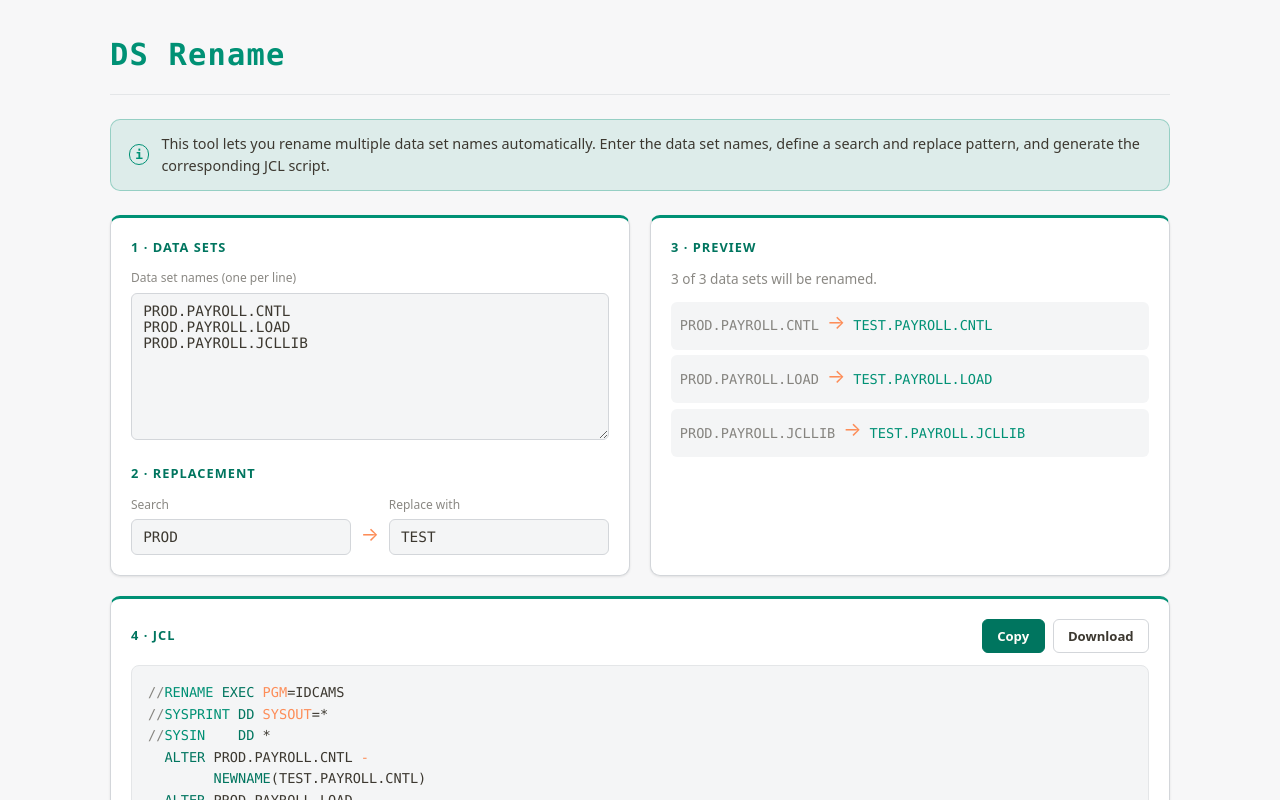
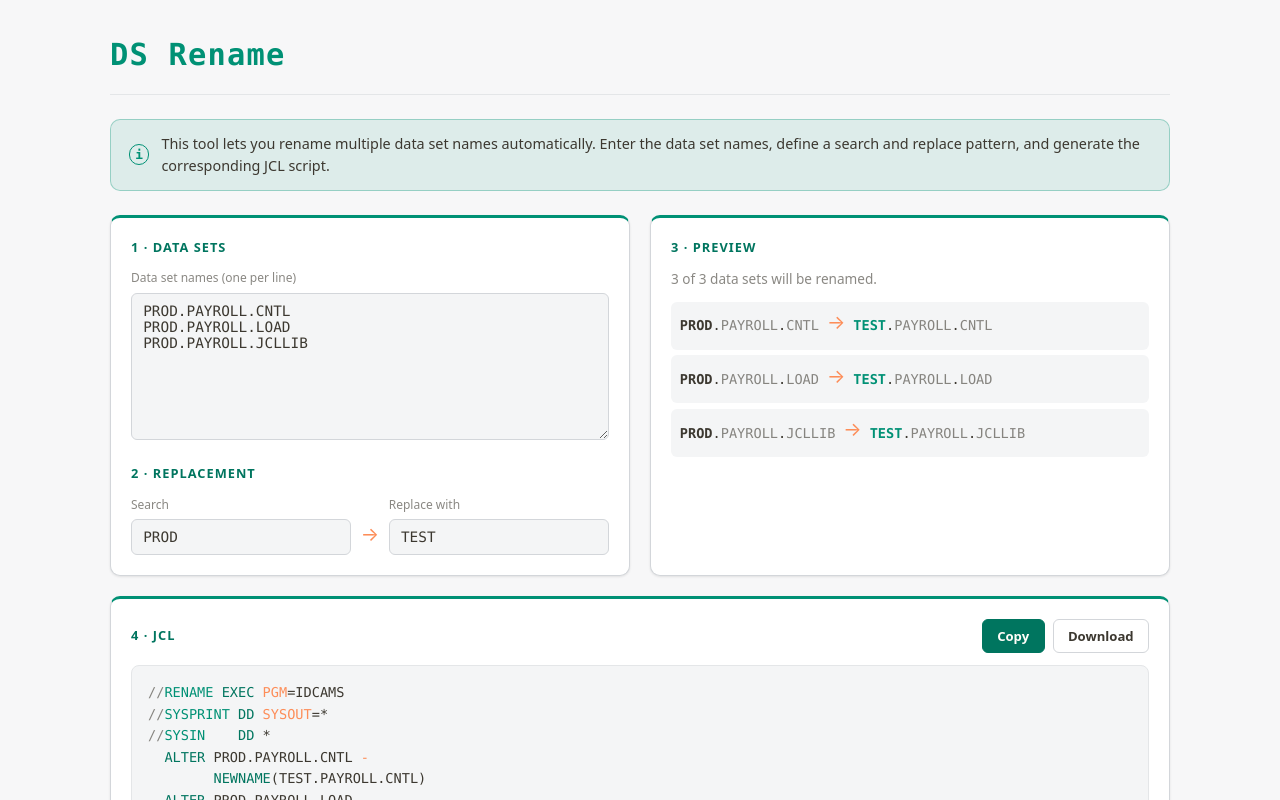
Before and after one commit to damblatt/JCL-DS-Rename-Utility, an Angular app: page / in a window 1280 px wide. Shown: the top 800 px of the page. Built offline with nearby package versions, Linux system fonts and the light colour scheme.

Commit message:
Highlight changed qualifier in rename preview

```diff
--- a/src/app/app.html
+++ b/src/app/app.html
@@ -67,10 +67,10 @@
         <ul class="preview">
           @for (r of results(); track r.oldName) {
             <li [class.unchanged]="!r.changed" [class.invalid]="r.error">
-              <code class="old">{{ r.oldName }}</code>
+              <code class="old" [innerHTML]="r.oldHtml"></code>
               @if (r.changed) {
                 <span class="arrow">→</span>
-                <code class="new">{{ r.newName }}</code>
+                <code class="new" [innerHTML]="r.newHtml"></code>
                 @if (r.error) {
                   <span class="err">{{ r.error }}</span>
                 }
--- a/src/app/app.scss
+++ b/src/app/app.scss
@@ -194,14 +194,6 @@ textarea {
     font-family: var(--font-mono);
   }
 
-  .old {
-    color: var(--text-dim);
-  }
-
-  .new {
-    color: var(--accent);
-  }
-
   .skip {
     color: var(--text-dim);
     font-style: italic;
--- a/src/app/app.ts
+++ b/src/app/app.ts
@@ -20,16 +20,23 @@ export class App {
   constructor(private readonly jcl: JclService) {}
 
   /** All parsed and renamed data sets, including validation errors. */
-  readonly results = computed<Array<RenameResult & { error: string | null }>>(() => {
+  readonly results = computed<
+    Array<RenameResult & { error: string | null; oldHtml: string; newHtml: string }>
+  >(() => {
     const datasets = this.jcl.parseDatasets(this.datasetsRaw());
     const options = {
       search: this.search(),
       replace: this.replace(),
     };
-    return this.jcl.applyRenameAll(datasets, options).map((r) => ({
-      ...r,
-      error: r.changed ? this.jcl.validateDsn(r.newName) : null,
-    }));
+    return this.jcl.applyRenameAll(datasets, options).map((r) => {
+      const { oldHtml, newHtml } = this.jcl.diffDatasetName(r.oldName, r.newName);
+      return {
+        ...r,
+        error: r.changed ? this.jcl.validateDsn(r.newName) : null,
+        oldHtml,
+        newHtml,
+      };
+    });
   });
 
   /** Number of data sets that will actually be renamed. */
--- a/src/app/jcl.service.ts
+++ b/src/app/jcl.service.ts
@@ -133,6 +133,31 @@ export class JclService {
   }
 
   /**
+   * Marks up the qualifiers that differ between the old and new data set name,
+   * so the UI can render the changed qualifier in bold.
+   */
+  diffDatasetName(oldName: string, newName: string): { oldHtml: string; newHtml: string } {
+    const oldParts = oldName.split('.');
+    const newParts = newName.split('.');
+    const changed = new Set<number>();
+    for (let i = 0; i < Math.max(oldParts.length, newParts.length); i++) {
+      if (oldParts[i] !== newParts[i]) {
+        changed.add(i);
+      }
+    }
+    return {
+      oldHtml: this.markQualifiers(oldParts, changed),
+      newHtml: this.markQualifiers(newParts, changed),
+    };
+  }
+
+  private markQualifiers(parts: string[], changed: Set<number>): string {
+    return parts
+      .map((part, i) => (changed.has(i) ? `<b>${escapeHtml(part)}</b>` : `<span class="dim">${escapeHtml(part)}</span>`))
+      .join('.');
+  }
+
+  /**
    * Renders the generated JCL as syntax-highlighted HTML.
    */
   highlightJcl(jcl: string): string {
--- a/src/styles.scss
+++ b/src/styles.scss
@@ -37,9 +37,10 @@ body {
 }
 
 /*
- * The rules below style the JCL syntax highlighting markup injected via [innerHTML].
- * Angular's view encapsulation does not scope styles onto dynamically inserted HTML,
- * so these classes must live in the global stylesheet instead of a component's styleUrl.
+ * The rules below style markup injected via [innerHTML] (JCL syntax highlighting,
+ * data set rename diff). Angular's view encapsulation does not scope styles onto
+ * dynamically inserted HTML, so these classes must live in the global stylesheet
+ * instead of a component's styleUrl.
  */
 
 /* ---- JCL syntax highlighting -------------------------------------------- */
@@ -75,3 +76,23 @@ body {
 .jcl-cont {
   color: var(--warn);
 }
+
+/* ---- Rename preview diff ------------------------------------------------- */
+.old,
+.new {
+  .dim {
+    color: var(--text-dim);
+  }
+
+  b {
+    font-weight: 700;
+  }
+}
+
+.old b {
+  color: var(--text);
+}
+
+.new b {
+  color: var(--accent);
+}
```
